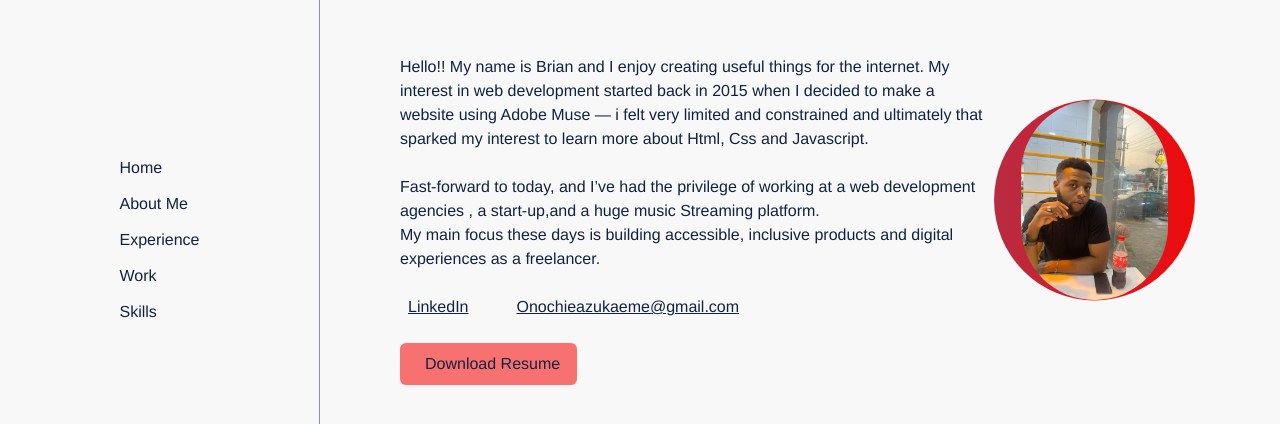
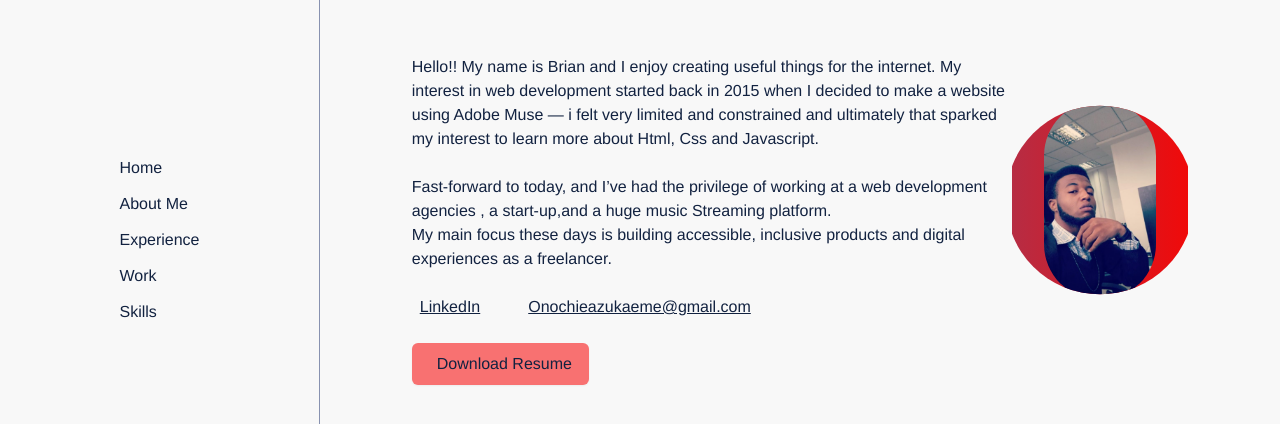
Before and after one commit to MadFury94/portfolio, a Vue app: page /about in a window 1280 px wide. Shown: the part 216-640 px from the top of the page. Built offline with nearby package versions, Linux system fonts and the light colour scheme; some icons are missing.

Commit message:
Changed Profile IMage
Replaced image

```diff
--- a/src/components/ProfileImage.vue
+++ b/src/components/ProfileImage.vue
@@ -1,7 +1,7 @@
 <template>
   <!--  <img class="rounded-full h-[200px] clip-circle" src="@/assets/img/me.png " />-->
   <div class="p-8 css-selector clip-circle">
-    <img class="rounded-full h-[200px]" src="@\assets\img\me.jpeg" />
+    <img class="rounded-full h-[200px]" src="@\assets\img\portlogo.png" />
   </div>
 </template>
 <script>
```
Also changed, not shown: src/assets/img/portlogo.png (added).
